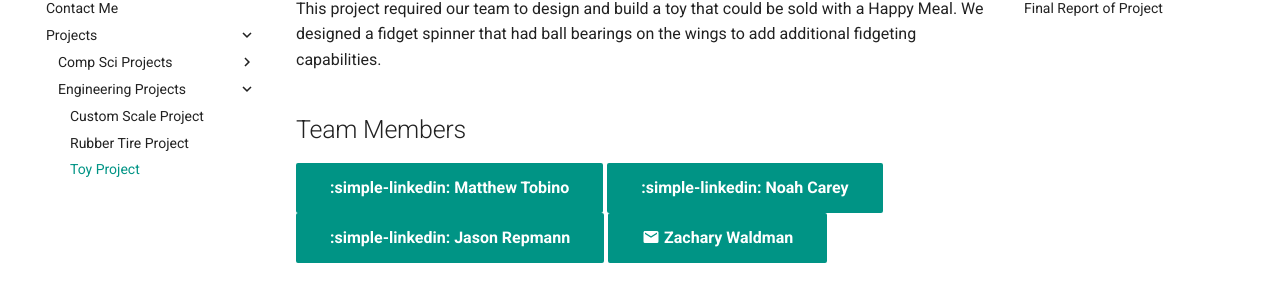
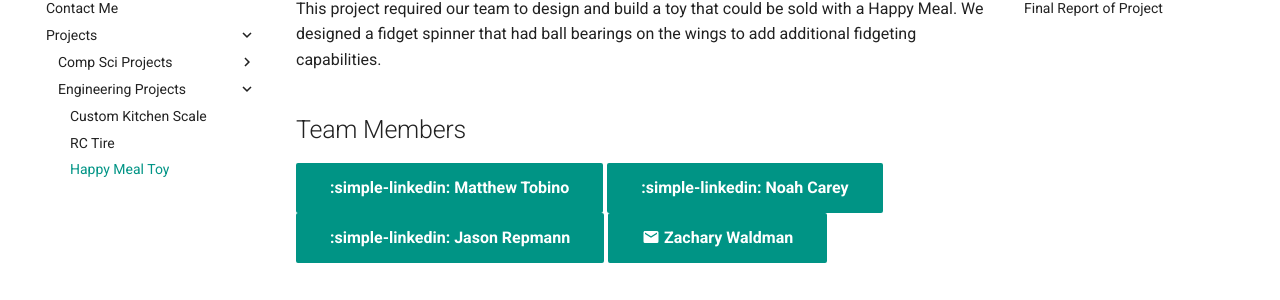
Before and after one commit to mtobino/Personal-Website, an MkDocs documentation site: the page built from docs/Projects/Engineering Projects/ToyProject.md, in a window 1280 px wide. Shown: the part 184-484 px from the top of the page. Built offline with MkDocs 1.6.1 and Material for MkDocs 9.7.7, drawn with Linux system fonts in a browser that asks for light colours; old or Windows-style settings are respelled for this version of MkDocs.

Commit message:
reinstating navigation

```diff
--- a/docs/Projects/index.md
+++ b/docs/Projects/index.md
@@ -6,12 +6,12 @@
 
 !!! note "Links to Project Pages"
     === "Comp Sci"
-        * [Brute Force Project](../Projects/Comp%20Sci%20Projects/BruteForcePage.md)
-        * [Call Center Project](../Projects/Comp%20Sci%20Projects/CallCenterProject.md)
-        * [Small Skill Demo Project](../Projects/Comp%20Sci%20Projects/ECProject.md)
-        * [Sudoku Solver Project](../Projects/Comp%20Sci%20Projects/SudokuSolverPage.md)
-        * [Video Game Project](../Projects/Comp%20Sci%20Projects/VideoGameProject.md)
+        * [Brute Force Solving](../Projects/Comp%20Sci%20Projects/BruteForcePage.md)
+        * [Call Center Simulation](../Projects/Comp%20Sci%20Projects/CallCenterProject.md)
+        * [Sudoku Solver](../Projects/Comp%20Sci%20Projects/SudokuSolverPage.md)
+        * [Video Game ](../Projects/Comp%20Sci%20Projects/VideoGameProject.md)
+        * [Small Skill Demo](../Projects/Comp%20Sci%20Projects/ECProject.md)
     === "Engineering"
-        * [Scale Project](../Projects/Engineering%20Projects/ScaleProject.md)
-        * [Rubber Tire Project](../Projects/Engineering%20Projects/TireProject.md)
-        * [Toy Project](../Projects/Engineering%20Projects/ToyProject.md)
+        * [Custom Kitchen Scale](../Projects/Engineering%20Projects/ScaleProject.md)
+        * [RC Tire](../Projects/Engineering%20Projects/TireProject.md)
+        * [Happy Meal Toy](../Projects/Engineering%20Projects/ToyProject.md)
--- a/mkdocs.yml
+++ b/mkdocs.yml
@@ -47,6 +47,23 @@
         custom_icons:
           - overrides/.icons
 
+nav:
+  - index.md
+  - About Me: About Me\index.md
+  - Contact Me: Contact Me\index.md
+  - Projects:
+    - Projects\index.md
+    - Comp Sci Projects:
+      - Brute Force Solving: Projects\Comp Sci Projects\BruteForcePage.md
+      - Call Center Simulation: Projects\Comp Sci Projects\CallCenterProject.md
+      - Sudoku Solver: Projects\Comp Sci Projects\SudokuSolverPage.md
+      - Video Game: Projects\Comp Sci Projects\VideoGameProject.md
+      - Small Skills Demo: Projects\Comp Sci Projects\ECProject.md
+    - Engineering Projects:
+      - Custom Kitchen Scale: Projects\Engineering Projects\ScaleProject.md
+      - RC Tire: Projects\Engineering Projects\TireProject.md
+      - Happy Meal Toy: Projects\Engineering Projects\ToyProject.md
+
 extra:
   social:
     - icon: fontawesome/brands/github-alt
```
